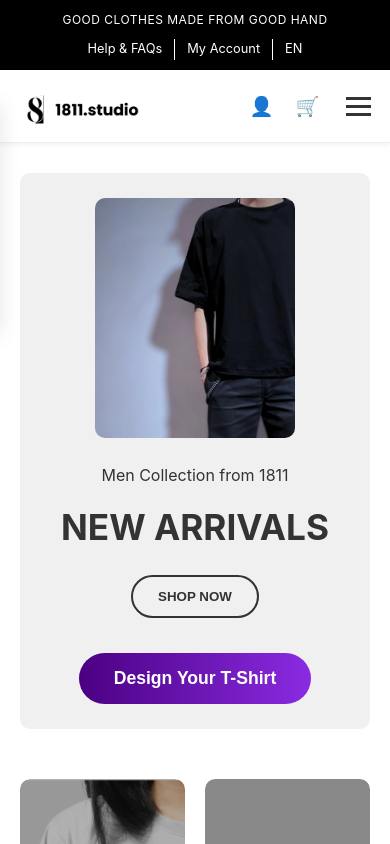
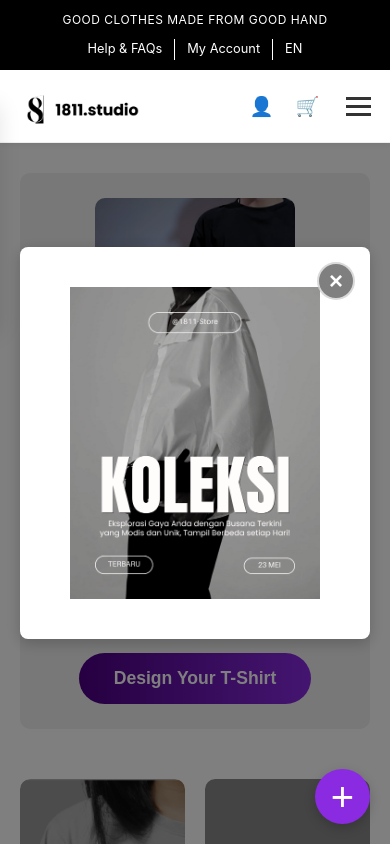
Before and after one commit to joseparhusip/1811-store-frontend, a React (Vite) app: page / in a window 390 px wide. Shown: the top 844 px of the page. Built offline with nearby package versions, Linux system fonts and the light colour scheme.

Commit message:
first commit

```diff
--- /dev/null
+++ b/src/components/common/AdPopup.jsx
@@ -0,0 +1,33 @@
+// src/components/common/AdPopup.jsx
+
+import React from 'react';
+import '../../css/AdPopup.css';
+import adImage from '../../assets/iklan/iklan.png';
+
+const AdPopup = ({ isVisible, onClose }) => {
+  if (!isVisible) {
+    return null;
+  }
+
+  return (
+    <div className="popup-overlay" onClick={onClose}>
+      <div className="popup-content" onClick={(e) => e.stopPropagation()}>
+        {/* Tombol 'X' untuk menutup */}
+        <button className="popup-close-btn" onClick={onClose}>
+          &times;
+        </button>
+
+        {/* Gambar Iklan */}
+        <a href="/shop" rel="noopener noreferrer">
+            <img
+              src={adImage}
+              alt="Special Promotion"
+              className="popup-image"
+            />
+        </a>
+      </div>
+    </div>
+  );
+};
+
+export default AdPopup;
--- a/src/components/common/Footer.jsx
+++ b/src/components/common/Footer.jsx
@@ -1,6 +1,6 @@
 // src/components/common/Footer.jsx
 
-import React from 'react';
+import React, { useState } from 'react';
 import '../../css/Layout.css';
 
 // Import your social media icons
@@ -10,10 +10,51 @@ import facebookIcon from '../../assets/icons/facebook.png';
 import whatsappIcon from '../../assets/icons/whatsapp.png';
 
 const Footer = () => {
+  // === LOGIKA BARU UNTUK FLOATING ACTION BUTTON ===
+  const [isMenuOpen, setIsMenuOpen] = useState(false);
+
+  // Nomor WhatsApp tetap sama
+  const phoneNumber = "6282213859516";
+
+  // Pesan otomatis WhatsApp tetap sama
+  const whatsappMessage = `Halo Admin 1811 Studio yang baik, saya mau custom baju yang bagus dong! Bisa bantu saya mewujudkan desain impian saya?
+
+Nama:
+No Wa:
+Ukuran Size:
+Pcs:
+Lampiran gambar: `;
+
+  // Encode pesan untuk URL
+  const encodedMessage = encodeURIComponent(whatsappMessage);
+
+  // Fungsi untuk menangani share menggunakan Web Share API
+  const handleShare = async () => {
+    const shareData = {
+      title: '1811 Store',
+      text: 'Cek koleksi pakaian keren dan custom desain di 1811 Store!',
+      url: window.location.href, // Bagikan URL halaman saat ini
+    };
+
+    try {
+      // Cek apakah browser mendukung navigator.share
+      if (navigator.share) {
+        await navigator.share(shareData);
+      } else {
+        // Fallback untuk browser yang tidak mendukung (misal: desktop)
+        alert("Fitur share tidak didukung di browser ini. Silakan salin link secara manual.");
+      }
+    } catch (err) {
+      console.error("Error sharing:", err);
+    }
+  };
+
+
   return (
+    <>
       <footer className="footer">
+        {/* Konten footer tidak berubah */}
         <div className="footer-container">
-        {/* === WRAPPER BARU UNTUK MENGELOMPOKKAN CATEGORIES & HELP === */}
           <div className="footer-links-group">
             <div className="footer-section">
               <h4>CATEGORIES</h4>
@@ -22,7 +63,6 @@ const Footer = () => {
                 <li><a href="#">Men</a></li>
               </ul>
             </div>
-
             <div className="footer-section">
               <h4>HELP</h4>
               <ul>
@@ -32,39 +72,51 @@ const Footer = () => {
               </ul>
             </div>
           </div>
-        {/* === AKHIR WRAPPER === */}
-
           <div className="footer-section get-in-touch">
             <h4>GET IN TOUCH</h4>
             <p>Any questions? Let us know in store 1811, Jl. Sariasih No.54, Sarijadi, Kec. Sukasari, Kota Bandung, Jawa Barat 40151</p>
             <p className="phone">Call us on<br />+6282213859516</p>
           </div>
-
           <div className="footer-section newsletter">
             <h4>NEWSLETTER</h4>
             <p>1811studioproduction@gmail.com</p>
           </div>
         </div>
-
         <div className="footer-bottom">
           <div className="footer-socials">
-          {/* --- UPDATED SOCIAL ICONS --- */}
-          <a href="#" className="social-icon" target="_blank" rel="noopener noreferrer">
-            <img src={tiktokIcon} alt="TikTok" />
-          </a>
-          <a href="https://www.instagram.com/1811.studio?igsh=MWFqd3B3amVzMW8xcA==" className="social-icon" target="_blank" rel="noopener noreferrer">
-            <img src={instagramIcon} alt="Instagram" />
-          </a>
-          <a href="#" className="social-icon" target="_blank" rel="noopener noreferrer">
-            <img src={facebookIcon} alt="Facebook" />
-          </a>
-          <a href="https://wa.me/6282213859516" className="social-icon" target="_blank" rel="noopener noreferrer">
-            <img src={whatsappIcon} alt="WhatsApp" />
-          </a>
+            <a href="#" className="social-icon" target="_blank" rel="noopener noreferrer"><img src={tiktokIcon} alt="TikTok" /></a>
+            <a href="https://www.instagram.com/1811.studio?igsh=MWFqd3B3amVzMW8xcA==" className="social-icon" target="_blank" rel="noopener noreferrer"><img src={instagramIcon} alt="Instagram" /></a>
+            <a href="#" className="social-icon" target="_blank" rel="noopener noreferrer"><img src={facebookIcon} alt="Facebook" /></a>
+            <a href={`https://wa.me/${phoneNumber}`} className="social-icon" target="_blank" rel="noopener noreferrer"><img src={whatsappIcon} alt="WhatsApp" /></a>
           </div>
           <p className="copyright">Copyright © 1811 2025 All rights reserved</p>
         </div>
       </footer>
+
+      {/* === STRUKTUR BARU: FLOATING ACTION MENU === */}
+      <div className={`floating-action-container ${isMenuOpen ? 'active' : ''}`}>
+        {/* Tombol Opsi Share */}
+        <button className="floating-option share-btn" onClick={handleShare}>
+          <span>🔗</span>
+        </button>
+
+        {/* Tombol Opsi WhatsApp */}
+        <a
+          href={`https://wa.me/${phoneNumber}?text=${encodedMessage}`}
+          className="floating-option whatsapp-btn"
+          target="_blank"
+          rel="noopener noreferrer"
+        >
+          <img src={whatsappIcon} alt="WhatsApp" />
+        </a>
+
+        {/* Tombol Aksi Utama (Toggle) */}
+        <button className="floating-action-btn" onClick={() => setIsMenuOpen(!isMenuOpen)}>
+          {/* Ikon berubah dari '+' menjadi '×' saat menu terbuka */}
+          <span className="icon">{isMenuOpen ? '×' : '+'}</span>
+        </button>
+      </div>
+    </>
   );
 };
 
--- /dev/null
+++ b/src/css/AdPopup.css
@@ -0,0 +1,92 @@
+/* src/css/AdPopup.css */
+
+/* Lapisan latar belakang gelap */
+.popup-overlay {
+  position: fixed;
+  top: 0;
+  left: 0;
+  width: 100%;
+  height: 100%;
+  background-color: rgba(0, 0, 0, 0.6);
+  display: flex;
+  justify-content: center;
+  align-items: center;
+  animation: fadeIn 0.3s ease-out;
+  z-index: 9999;
+  padding: 20px;
+}
+
+/* === PERBAIKAN UTAMA DI SINI === */
+.popup-content {
+  position: relative;
+  background-color: #ffffff;
+  border-radius: 16px;
+  box-shadow: 0 8px meditative rgba(0, 0, 0, 0.2);
+  animation: zoomIn 0.3s ease-out;
+
+  /* 1. Padding dihapus agar tidak ada spasi putih */
+  padding: 0;
+
+  /* 2. Overflow hidden untuk memotong gambar sesuai bentuk card */
+  overflow: hidden;
+
+  /* 3. Posisi diturunkan dari tengah */
+  margin-top: 5vh; /* Anda bisa ubah nilai 5vh untuk menaikkan/menurunkan */
+
+  max-width: 420px;
+  width: 90vw;
+}
+
+/* Gambar iklan kini mengisi penuh card */
+.popup-image {
+  width: 100%;
+  height: auto;
+  display: block;
+  /* border-radius dihapus dari gambar, karena sudah diatur oleh .popup-content */
+}
+
+/* Tombol 'X' dipindahkan ke dalam pojok kanan atas gambar */
+.popup-close-btn {
+  position: absolute;
+  /* 4. Posisi di dalam kanan atas */
+  top: 15px;
+  right: 15px;
+
+  /* Style diubah agar terlihat bagus di atas gambar */
+  background-color: rgba(0, 0, 0, 0.5);
+  color: #ffffff;
+  border: 2px solid rgba(255, 255, 255, 0.7);
+  border-radius: 50%;
+  width: 38px;
+  height: 38px;
+  font-size: 1.5rem;
+  font-weight: bold;
+  cursor: pointer;
+  display: flex;
+  justify-content: center;
+  align-items: center;
+  line-height: 1;
+  transition: all 0.2s ease;
+  z-index: 10;
+}
+
+.popup-close-btn:hover {
+  transform: scale(1.1);
+  background-color: rgba(0, 0, 0, 0.8);
+}
+
+/* Animasi */
+@keyframes fadeIn {
+  from { opacity: 0; }
+  to { opacity: 1; }
+}
+
+@keyframes zoomIn {
+  from { transform: scale(0.8); opacity: 0; }
+  to { transform: scale(1); opacity: 1; }
+}
+
+/* Mencegah scroll body */
+body.modal-open {
+  overflow: hidden;
+}
--- a/src/css/Layout.css
+++ b/src/css/Layout.css
@@ -501,3 +501,119 @@ ul {
   cursor: pointer;
   font-family: inherit; /* Pastikan font sama */
 }
+
+/* ======================================================= */
+/* === STYLING BARU: FLOATING ACTION BUTTON MENU (FAB) === */
+/* ======================================================= */
+
+/* Kontainer utama untuk semua tombol melayang */
+.floating-action-container {
+  position: fixed;
+  bottom: 30px;
+  right: 30px;
+  z-index: 1000;
+  display: flex;
+  flex-direction: column;
+  align-items: center;
+}
+
+/* Tombol aksi utama (paling bawah, dengan ikon + atau x) */
+.floating-action-btn {
+  background-color: #8A2BE2; /* Warna ungu dari hero button */
+  color: white;
+  border: none;
+  width: 60px;
+  height: 60px;
+  border-radius: 50%;
+  font-size: 2.5rem;
+  line-height: 60px; /* Untuk menengahkan ikon '+' secara vertikal */
+  box-shadow: 0 4px 12px rgba(0, 0, 0, 0.2);
+  cursor: pointer;
+  transition: transform 0.3s ease, background-color 0.3s ease;
+  z-index: 1001; /* Pastikan tombol ini di atas tombol opsi */
+  position: relative;
+  display: flex;
+  justify-content: center;
+  align-items: center;
+}
+
+.floating-action-btn:hover {
+  transform: scale(1.1);
+}
+
+.floating-action-btn .icon {
+  transition: transform 0.3s ease;
+}
+
+/* Putar ikon '+' saat menu aktif */
+.floating-action-container.active .floating-action-btn .icon {
+  transform: rotate(45deg);
+}
+
+/* Styling untuk tombol-tombol opsi (WA dan Share) */
+.floating-option {
+  width: 50px;
+  height: 50px;
+  border-radius: 50%;
+  border: none;
+  box-shadow: 0 2px 8px rgba(0, 0, 0, 0.15);
+  cursor: pointer;
+  margin-bottom: 15px;
+  display: flex;
+  justify-content: center;
+  align-items: center;
+  transition: all 0.3s ease;
+
+  /* Sembunyikan dan posisikan di awal */
+  opacity: 0;
+  transform: translateY(20px) scale(0.5);
+  pointer-events: none; /* Tidak bisa diklik saat tersembunyi */
+}
+
+/* Tampilkan tombol opsi saat kontainer memiliki class 'active' */
+.floating-action-container.active .floating-option {
+  opacity: 1;
+  transform: translateY(0) scale(1);
+  pointer-events: auto; /* Bisa diklik saat tampil */
+}
+
+/* Styling spesifik untuk tombol WhatsApp */
+.floating-option.whatsapp-btn {
+  background-color: #25D366;
+  transition-delay: 0.1s; /* Animasi muncul sedikit lebih lambat */
+}
+
+.floating-option.whatsapp-btn img {
+  width: 28px;
+  height: auto;
+}
+
+/* Styling spesifik untuk tombol Share */
+.floating-option.share-btn {
+  background-color: #f0f0f0;
+  color: #333;
+  font-size: 1.5rem;
+  transition-delay: 0.2s; /* Animasi muncul paling akhir */
+}
+
+/* Penyesuaian untuk layar mobile */
+@media (max-width: 768px) {
+  .floating-action-container {
+    bottom: 20px;
+    right: 20px;
+  }
+  .floating-action-btn {
+    width: 55px;
+    height: 55px;
+  }
+  .floating-option {
+    width: 45px;
+    height: 45px;
+  }
+  .floating-option.whatsapp-btn img {
+    width: 24px;
+  }
+  .floating-option.share-btn {
+    font-size: 1.3rem;
+  }
+}
--- a/src/pages/Home.jsx
+++ b/src/pages/Home.jsx
@@ -3,6 +3,7 @@
 import React, { useState, useEffect } from 'react';
 import { Link } from 'react-router-dom';
 import '../css/Home.css';
+import AdPopup from '../components/common/AdPopup';
 
 // --- Mengimpor gambar statis ---
 import imgShirtBlack from '../assets/img/img-shirt-black.png';
@@ -26,6 +27,7 @@ const Home = () => {
   const [activeFilter, setActiveFilter] = useState('all');
   const [displayedProducts, setDisplayedProducts] = useState(products.slice(0, 6));
   const [showLoginSuccess, setShowLoginSuccess] = useState(false);
+  const [isPopupVisible, setIsPopupVisible] = useState(true);
 
   // --- useEffect untuk memeriksa status login dan menampilkan notifikasi ---
   useEffect(() => {
@@ -41,6 +43,27 @@ const Home = () => {
       return () => clearTimeout(timer);
     }
   }, []);
+
+  // --- BLOK KODE BARU: useEffect untuk mengunci scroll body ---
+  useEffect(() => {
+    if (isPopupVisible) {
+      // Saat pop-up tampil, tambahkan class ke body untuk mencegah scroll
+      document.body.classList.add('modal-open');
+    } else {
+      // Saat pop-up tertutup, hapus class agar bisa scroll kembali
+      document.body.classList.remove('modal-open');
+    }
+
+    // Cleanup function untuk memastikan class dihapus saat komponen di-unmount
+    return () => {
+      document.body.classList.remove('modal-open');
+    };
+  }, [isPopupVisible]); // Efek ini akan berjalan setiap kali nilai isPopupVisible berubah
+
+  // --- Fungsi untuk menutup pop-up ---
+  const handleClosePopup = () => {
+    setIsPopupVisible(false);
+  };
 
   // --- Fungsi untuk menangani klik pada filter ---
   const handleFilterChange = (filter) => {
@@ -67,6 +90,9 @@ const Home = () => {
 
   return (
     <div className="home-container">
+      {/* Render komponen pop-up */}
+      <AdPopup isVisible={isPopupVisible} onClose={handleClosePopup} />
+
       {/* Tampilkan notifikasi jika state true */}
       {showLoginSuccess && (
         <div className="login-success-notification">
```
Also changed, not shown: src/assets/iklan/iklan.png (added). Lines whose indentation alone changed are shown as unchanged.
